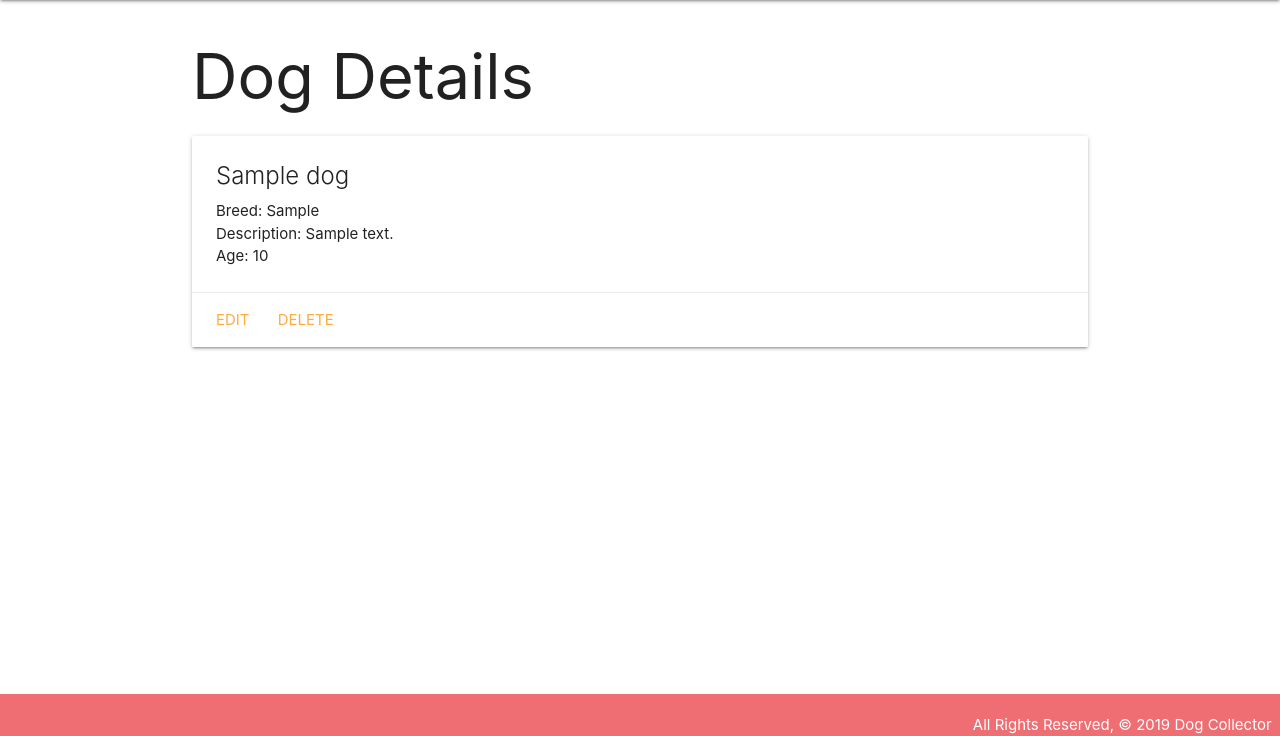
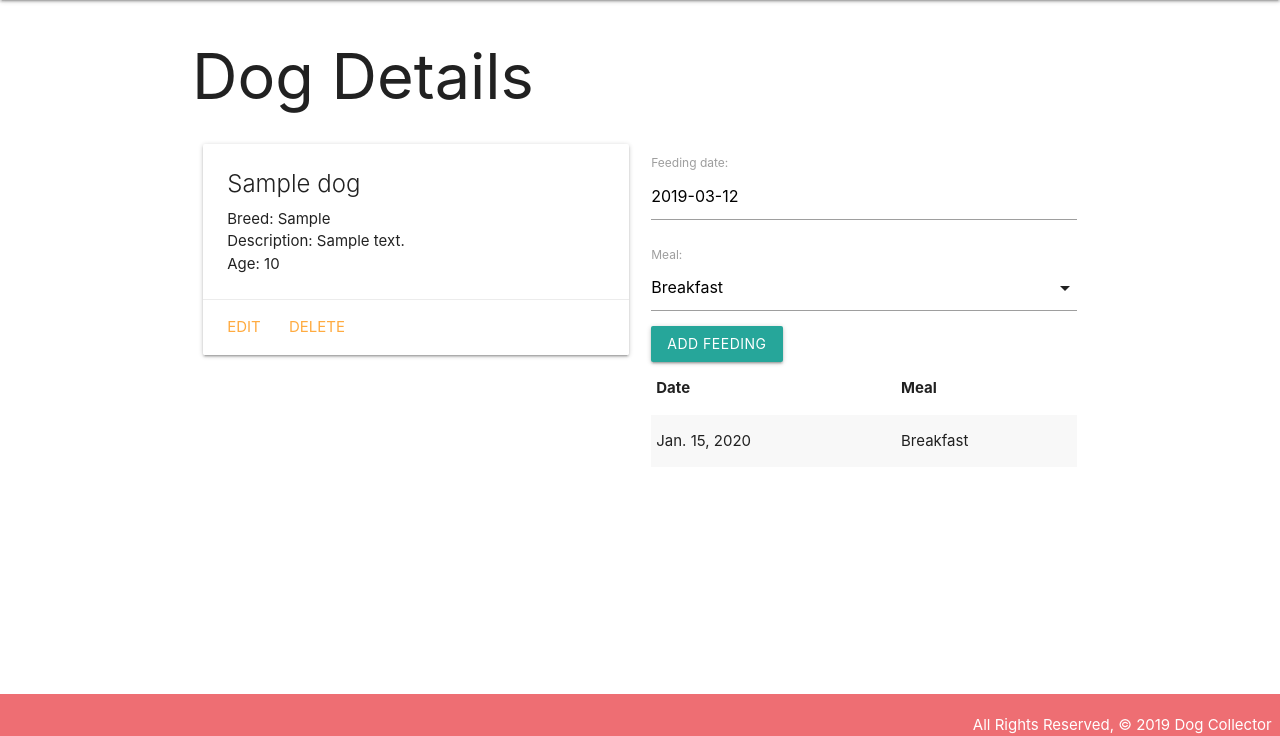
Before and after one commit to themichellemcguire/dog-collector, a Django app: page /dogs/1/ in a window 1280 px wide. Shown: the part 64-800 px from the top of the page. Run offline with Django 3.2, Linux system fonts and the light colour scheme; tables that the repository leaves empty hold one stand-in row (values such as "Sample post").

Commit message:
add feedings

```diff
--- a/main_app/admin.py
+++ b/main_app/admin.py
@@ -1,5 +1,6 @@
 from django.contrib import admin
-from .models import Dog
+from .models import Dog, Feeding
 
 # Register your models here.
 admin.site.register(Dog)
+admin.site.register(Feeding)
--- /dev/null
+++ b/main_app/forms.py
@@ -0,0 +1,7 @@
+from django.forms import ModelForm
+from .models import Feeding
+
+class FeedingForm(ModelForm):
+  class Meta:
+    model = Feeding
+    fields = ['date', 'meal']
--- a/main_app/models.py
+++ b/main_app/models.py
@@ -1,5 +1,11 @@
 from django.db import models
 from django.urls import reverse
+
+MEALS = (
+    ('B', 'Breakfast'),
+    ('L', 'Lunch'),
+    ('D', 'Dinner')
+)
 
 # Create your models here.
 class Dog(models.Model):
@@ -13,3 +19,21 @@ class Dog(models.Model):
 
     def get_absolute_url(self):
         return reverse('detail', kwargs={'dog_id': self.id})
+
+class Feeding(models.Model):
+  date = models.DateField('feeding date')
+  meal = models.CharField(
+    max_length=1,
+    # add the 'choices' field option
+    choices=MEALS,
+    # set the default value for meal to be 'B'
+    default=MEALS[0][0])
+      # Create a dog_id FK
+  dog = models.ForeignKey(Dog, on_delete=models.CASCADE)
+
+  def __str__(self):
+  # Nice method for obtaining the friendly value of a Field.choice
+    return f"{self.get_meal_display()} on {self.date}"
+
+    class Meta:
+        ordering = ['-date']
--- a/main_app/templates/base.html
+++ b/main_app/templates/base.html
@@ -8,6 +8,7 @@
     <meta http-equiv="X-UA-Compatible" content="ie=edge">
     <title>Dog Collector</title>
     <link rel="stylesheet" href="https://cdnjs.cloudflare.com/ajax/libs/materialize/1.0.0/css/materialize.min.css">
+    <script src="https://cdnjs.cloudflare.com/ajax/libs/materialize/1.0.0/js/materialize.min.js"></script>
     <link rel="stylesheet" type="text/css" href="{% static 'css/style.css' %}">
 </head>
 <body>
--- a/main_app/templates/dogs/detail.html
+++ b/main_app/templates/dogs/detail.html
@@ -3,6 +3,8 @@
 
 <h1>Dog Details</h1>
 
+<div class="row">
+  <div class="col s6">
     <div class="card">
       <div class="card-content">
         <span class="card-title">{{ dog.name }}</span>
@@ -11,7 +13,7 @@
         {% if dog.age > 0 %}
           <p>Age: {{ dog.age }}</p>
         {% else %}
-      <p>Age: Puppy</p>
+          <p>Age: Kitten</p>
         {% endif %}
       </div>
       <div class="card-action">
@@ -19,5 +21,37 @@
         <a href="{% url 'dogs_delete' dog.id %}">Delete</a>
       </div>
     </div>
-
+  </div>
+  <div class="col s6">
+      <form action="{% url 'add_feeding' dog.id %}" method="post">
+          {% csrf_token %}
+          {{ feeding_form.as_p }}
+          <input type="submit" class="btn" value="Add Feeding">
+      </form>
+    <table class="striped">
+      <thead>
+        <tr><th>Date</th><th>Meal</th></tr>
+      </thead>
+      <tbody>
+        {% for feeding in dog.feeding_set.all %}
+          <tr>
+            <td>{{feeding.date}}</td>
+            <td>{{feeding.get_meal_display}}</td>
+          </tr>
+        {% endfor %}
+      </tbody>
+    </table>
+  </div>
+</div>
+<script>
+    var dateEl = document.getElementById('id_date');
+    M.Datepicker.init(dateEl, {
+      format: 'yyyy-mm-dd',
+      defaultDate: new Date(),
+      setDefaultDate: true,
+      autoClose: true
+    });
+    var selectEl = document.getElementById('id_meal');
+    M.FormSelect.init(selectEl);
+  </script>
 {% endblock %}
--- a/main_app/urls.py
+++ b/main_app/urls.py
@@ -4,10 +4,10 @@ from . import views
 urlpatterns = [
     path('', views.home, name='home'),
     path('about/', views.about, name='about'),
-    # route for dogs index
     path('dogs/', views.dogs_index, name='index'),
     path('dogs/<int:dog_id>/', views.dogs_detail, name='detail'),
     path('dogs/create/', views.DogCreate.as_view(), name='dogs_create'),
     path('dogs/<int:pk>/update/', views.DogUpdate.as_view(), name='dogs_update'),
     path('dogs/<int:pk>/delete/', views.DogDelete.as_view(), name='dogs_delete'),
+    path('dogs/<int:dog_id>/add_feeding/', views.add_feeding, name='add_feeding'),
 ]
--- a/main_app/views.py
+++ b/main_app/views.py
@@ -1,6 +1,7 @@
-from django.shortcuts import render
+from django.shortcuts import render, redirect
 from django.views.generic.edit import CreateView, UpdateView, DeleteView
 from .models import Dog
+from .forms import FeedingForm
 
 # Define the home view
 def home(request):
@@ -30,3 +31,24 @@ class DogUpdate(UpdateView):
 class DogDelete(DeleteView):
   model = Dog
   success_url = '/dogs/'
+
+def dogs_detail(request, dog_id):
+  dog = Dog.objects.get(id=dog_id)
+  # instantiate FeedingForm to be rendered in the template
+  feeding_form = FeedingForm()
+  return render(request, 'dogs/detail.html', {
+    # pass the dog and feeding_form as context
+    'dog': dog, 'feeding_form': feeding_form
+  })
+
+def add_feeding(request, dog_id):
+  # create the ModelForm using the data in request.POST
+  form = FeedingForm(request.POST)
+  # validate the form
+  if form.is_valid():
+    # don't save the form to the db until it
+    # has the dog_id assigned
+    new_feeding = form.save(commit=False)
+    new_feeding.dog_id = dog_id
+    new_feeding.save()
+  return redirect('detail', dog_id=dog_id)
```
Also changed, not shown: main_app/migrations/0002_feeding.py (added). Lines whose indentation alone changed are shown as unchanged.
